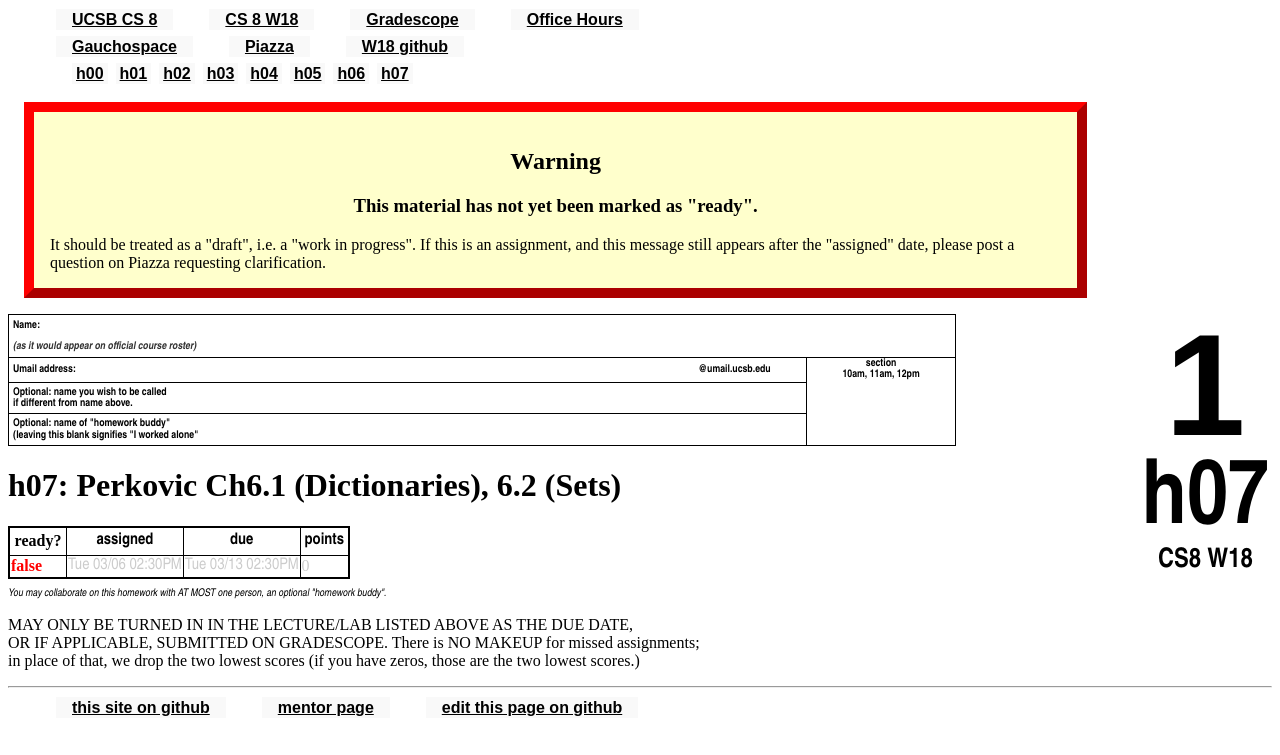
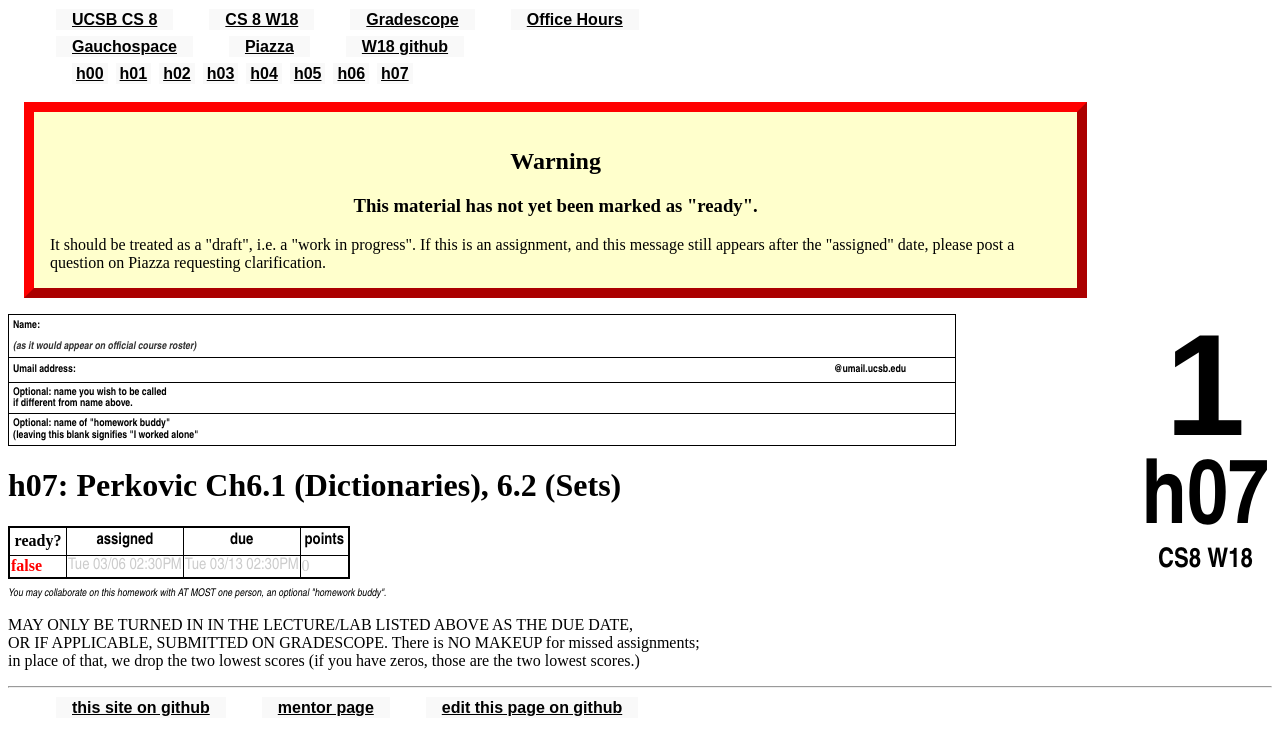
Before and after one commit to ucsb-cs8-w18-wang/ucsb-cs8-w18-wang.github.io, a Jekyll site: the page built from _hwk/h07.md, in a window 1280 px wide. Shown: the top 755 px of the page. Built offline with Jekyll 4.4.1, drawn with Linux system fonts in a browser that asks for light colours.

Commit message:
Removing 'section' in hwk.html

```diff
--- a/_layouts/hwk.html
+++ b/_layouts/hwk.html
@@ -28,7 +28,6 @@
 	    <tr>
 	      <th class="hwk-header-umail-label">  Umail address:</th>
 	      <th class="hwk-header-umail-entry"> @umail.ucsb.edu</th>
-	      <th rowspan="3" class="hwk-header-section"> section<br>{{site.sections}}</th>
 	    </tr>
 	    <tr>
 	      <th colspan="2" style="text-align:left; vertical-align:middle; font-size: 8pt !important; font-family:Arial Narrow, sans-serif; line-height:105%;"> Optional: name you wish to be called<br />if different from name above.
```
